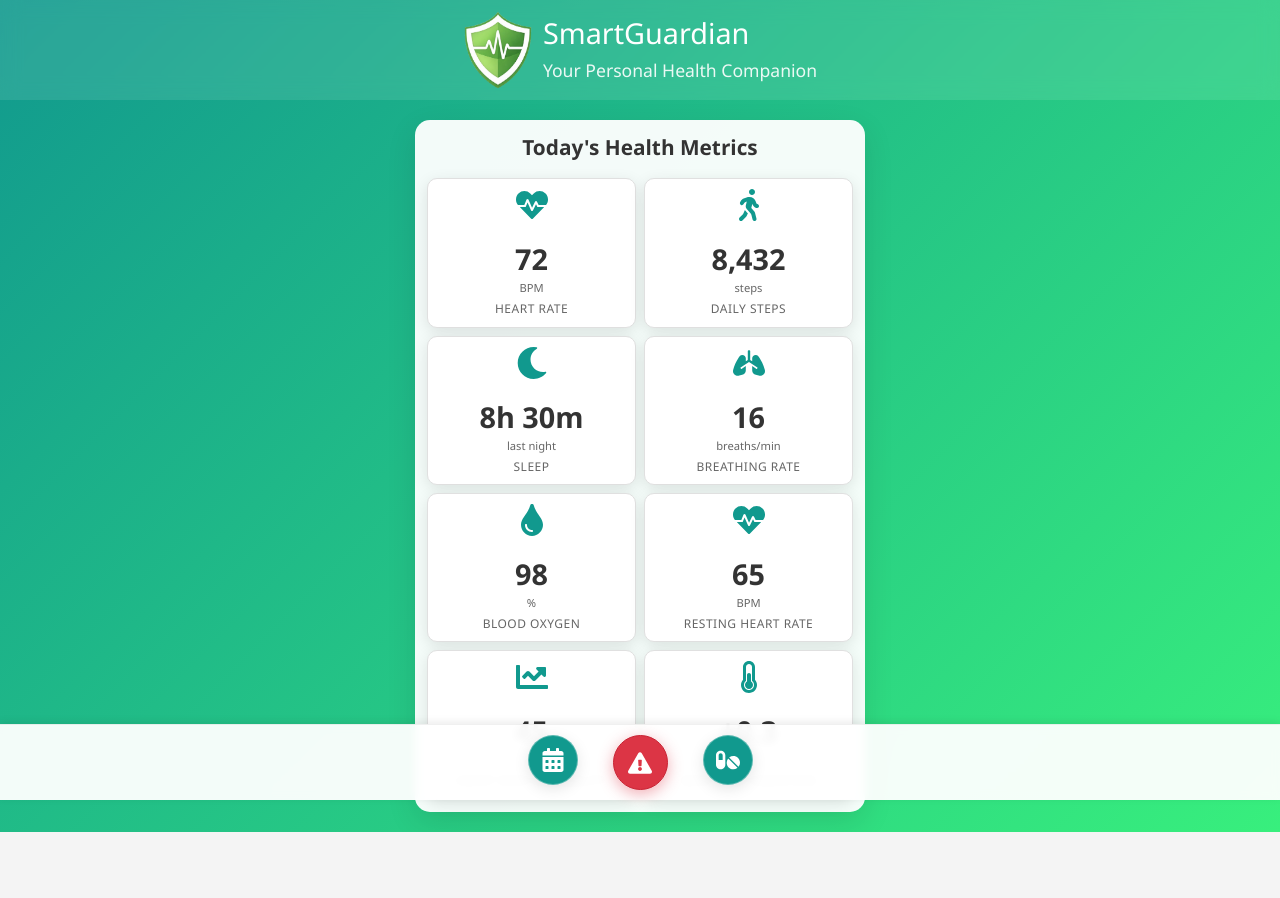
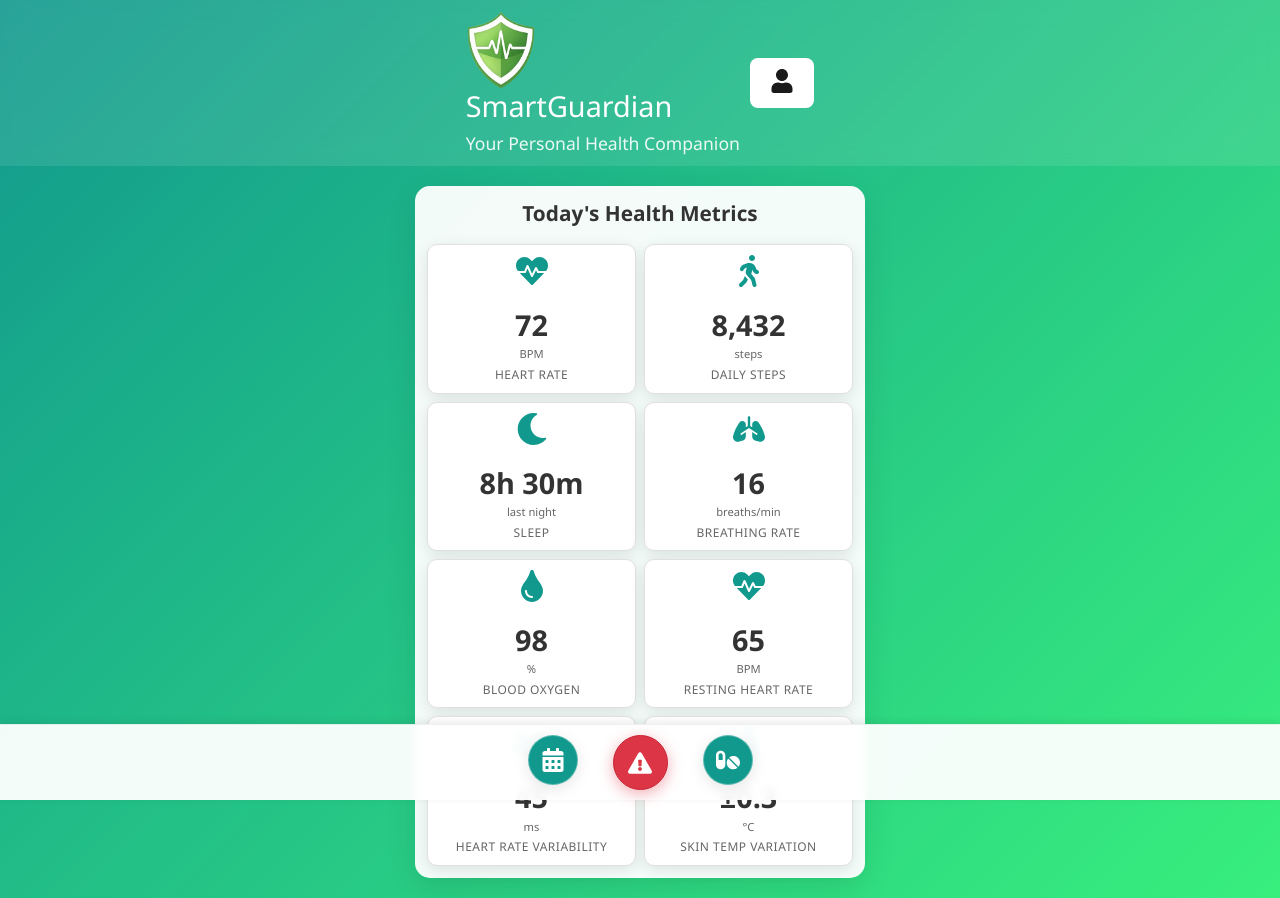
Before and after one commit to secure-health-app/health-app-frontend, a React (Vite) app in the folder frontend/: page / in a window 1280 px wide. Before the commit the page ends 832 px from the top, so only its background shows below. Built offline with nearby package versions, Linux system fonts and the light colour scheme; no server answers.

Commit message:
Update Dashboard with navigation to Appointments and Medications
- Add navigation props to Dashboard component
- Connect footer buttons to page navigation
- Remove profile button from Appointments page for consistency

```diff
--- a/frontend/src/components/Dashboard.jsx
+++ b/frontend/src/components/Dashboard.jsx
@@ -1,7 +1,7 @@
 import './Dashboard.css'
-import { FaHeartbeat, FaCalendarAlt, FaPills, FaWalking, FaThermometerHalf, FaMoon, FaLungs, FaTint, FaChartLine, FaExclamationTriangle } from 'react-icons/fa'
+import { FaHeartbeat, FaCalendarAlt, FaPills, FaWalking, FaThermometerHalf, FaMoon, FaLungs, FaTint, FaChartLine, FaExclamationTriangle, FaUser } from 'react-icons/fa'
 
-function Dashboard() {
+function Dashboard({ onLogout, onNavigateToAppointments, onNavigateToMedications }) {
   const handleEmergency = () => {
     if (navigator.geolocation) {
       navigator.geolocation.getCurrentPosition(
@@ -42,14 +42,27 @@ function Dashboard() {
     }
   };
 
+  const handleLogout = () => {
+    if (window.confirm('Are you sure you want to log out?')) {
+      onLogout && onLogout();
+    }
+  };
+
   return (
     <div className="dashboard">
       <header className="dashboard-header">
         <div className="header-content">
-          <img src="/Logo.png" alt="SmartGuardian Logo" className="logo" />
-          <div>
-            <h1>SmartGuardian</h1>
-            <p>Your Personal Health Companion</p>
+          <div className="header-left">
+            <img src="/Logo.png" alt="SmartGuardian Logo" className="logo" />
+            <div>
+              <h1>SmartGuardian</h1>
+              <p>Your Personal Health Companion</p>
+            </div>
+          </div>
+          <div className="header-right">
+            <button className="profile-button" title="Profile" onClick={handleLogout}>
+              <FaUser className="button-icon" />
+            </button>
           </div>
         </div>
       </header>
@@ -127,13 +140,13 @@ function Dashboard() {
       </main>
 
       <footer className="dashboard-footer">
-        <button className="footer-button" title="Appointments">
+        <button className="footer-button" title="Appointments" onClick={onNavigateToAppointments}>
           <FaCalendarAlt className="button-icon" />
         </button>
         <button className="footer-button assistance-button" title="Emergency Assistance" onClick={handleEmergency}>
           <FaExclamationTriangle className="button-icon" />
         </button>
-        <button className="footer-button" title="Medications">
+        <button className="footer-button" title="Medications" onClick={onNavigateToMedications}>
           <FaPills className="button-icon" />
         </button>
       </footer>
```
